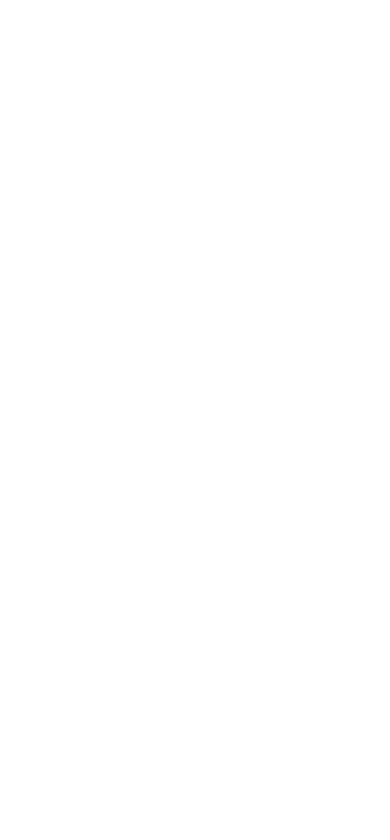
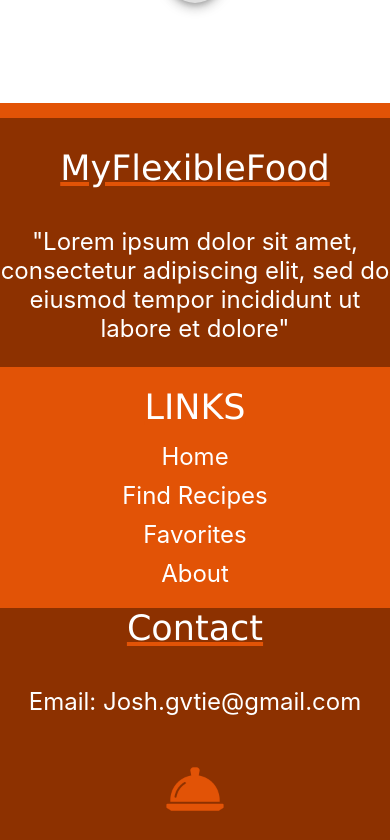
Before and after one commit to JoshuaGutie/flexible-foods, a React (Create React App) app: page /recipes in a window 390 px wide. Shown: the part 1086-1926 px from the top of the page. Before the commit the page ends 1054 px from the top, so only its background shows below. Built offline with nearby package versions, Linux system fonts and the light colour scheme.

Commit message:
search page styled, responsive bug fixes

```diff
--- /dev/null
+++ b/src/components/Footer.js
@@ -0,0 +1,49 @@
+import "./css/footer.css";
+import { NavLink } from "react-router-dom";
+import platter from "./img/platter.png"
+
+
+
+function Footer() {
+    return (
+        <div className="footer">
+
+            <div className="flexibleInfo">
+                <span>MyFlexibleFood</span>
+                <p>"Lorem ipsum dolor sit amet, consectetur adipiscing elit, sed do eiusmod tempor incididunt ut labore et dolore"</p>
+            </div>
+            <div className="footerLinks">
+                <span>LINKS</span>
+            {
+            <NavLink exact to="/">
+              Home
+            </NavLink>
+          }
+                    {
+            <NavLink exact activeClassName="active" to="/recipes">
+              Find Recipes
+            </NavLink>
+          }
+                    {
+            <NavLink exact activeClassName="active" to="/favorites">
+              Favorites
+            </NavLink>
+          }
+                    {
+            <NavLink exact activeClassName="active" to="/about">
+              About
+            </NavLink>
+          }
+            </div>
+            <div className="footerContact">
+          <span>Contact</span>
+          <p>Email: Josh.gvtie@gmail.com</p>
+          <img src={platter} alt="platter" style={{width:"100px", margin:"auto"}}/>
+
+            </div>
+
+        </div>
+     );
+}
+
+export default Footer;
--- a/src/components/Home.js
+++ b/src/components/Home.js
@@ -6,6 +6,8 @@ import recipes from "./img/recipes.png";
 import calculator from "./img/calculator.png";
 import Button from "@mui/material/Button";
 import { NavLink } from "react-router-dom";
+import Footer from "./Footer";
+
 
 class Home extends Component {
   render() {
@@ -89,6 +91,7 @@ class Home extends Component {
             </span>
           </div>
         </div>
+        <Footer />
       </div>
     );
   }
--- a/src/components/Meal.js
+++ b/src/components/Meal.js
@@ -23,7 +23,7 @@ export default function Meal({ item }) {
        <img src={item.image} alt="recipe" className="mealImage" />
         <a href={info.spoonacularSourceUrl} target="_blank" className="mealTitle">{item.title}</a>
         <a className="missing">Missing ingredients: {item.usedIngredientCount}</a>
-        <b className="missing">{info.dishTypes}</b>
+        <b className="missing">Type: {info.dishTypes[0]}</b>
 
     </div>
   );
--- a/src/components/Recipes.js
+++ b/src/components/Recipes.js
@@ -3,6 +3,8 @@ import searchCover from "./img/searchCover.png";
 import "./css/recipes.css";
 import Search from "./Search";
 import orange from "./img/orange.png";
+import Footer from "./Footer";
+
 
 class Recipes extends Component {
   render() {
@@ -37,6 +39,7 @@ class Recipes extends Component {
           </span>
         </div>
         <Search />
+        <Footer />
       </div>
     );
   }
--- /dev/null
+++ b/src/components/css/footer.css
@@ -0,0 +1,85 @@
+.footer {
+    display: flex;
+    width: 100vw;
+    height: 275px;
+    background-color: #8D3100;
+    border-top:#E25306 15px solid ;
+    padding-top: 30px;
+    color: white;
+}
+
+.footer p {
+font-size: 24px;
+}
+
+.flexibleInfo {
+    display: flex;
+    flex-direction: column;
+    justify-content: center;
+    width: 30vw;
+    height: fit-content;
+}
+
+.footer span {
+    font-size: 35px;
+    text-decoration: solid underline #E25306 4px;
+    margin: auto;
+    margin-bottom: 15px;
+    width: fit-content;
+}
+
+.footerLinks {
+    display: flex;
+    flex-direction: column;
+    width: 35vw;
+    height: fit-content;
+}
+.footerLinks a {
+    text-decoration: none;
+    color: #FFFF;
+    font-size: 24px;
+    margin-bottom: 10px;
+    transition: .3s;
+}
+
+.footerLinks a:hover {
+color: #E25306;
+font-size: 26px;
+}
+
+.footerContact {
+    display: flex;
+    flex-direction: column;
+    width: 35vw;
+    height: fit-content;
+}
+
+
+@media only screen and (max-width: 850px) {
+    .footer {
+        flex-direction: column;
+        height: fit-content;
+
+
+    }
+
+    .flexibleInfo {
+        width: 100vw;
+
+    }
+
+    .footerLinks{
+        width: 100vw;
+        background-color: #E25306;
+        padding-top: 20px;
+        padding-bottom: 10px;
+    }
+
+    .footerContact{
+        width: 100vw;
+    }
+
+    .footer span {
+    }
+
+}
--- a/src/components/css/home.css
+++ b/src/components/css/home.css
@@ -72,6 +72,7 @@ span {
     justify-content: space-evenly;
     margin-left: 10vw;
     height: auto;
+    margin-bottom: 100px;
 }
 
 .card {
--- a/src/components/css/nav.css
+++ b/src/components/css/nav.css
@@ -8,20 +8,23 @@
 
 .nav a {
   text-decoration: none;
+  border-radius: 3px;
   font-size: 30px;
   font-family: "Gill Sans", "Gill Sans MT", Calibri, "Trebuchet MS", sans-serif;
   color: #252525;
   margin: auto;
+  transition: color .1s ease-in-out, color .1s ease-in-out;
 }
 
 .nav a:hover {
+  text-decoration: solid underline #E25306 4px;
+  color: white;
     background-color: #d1ffff rgba(0, 0, 0, 0.5);
     color: #F96D22;
     ;}
 
   .nav a.active {
     text-decoration: solid underline #E25306 4px;
-    opacity: 0.75;
   }
 
 .fork {
@@ -40,6 +43,13 @@
   width: 100vw;
   height: 75px;
   box-shadow: rgba(0, 0, 0, 0.25) 0px 54px 55px, rgba(0, 0, 0, 0.12) 0px -12px 30px, rgba(0, 0, 0, 0.12) 0px 4px 6px, rgba(0, 0, 0, 0.17) 0px 12px 13px, rgba(0, 0, 0, 0.09) 0px -3px 5px;
+  position: fixed;
+  background-color: #FFFF;
+  z-index: 9999;
+}
+
+.cover{
+  margin-top: 110px;
 }
 .mobileNav a {
   text-decoration: none;
@@ -68,6 +78,8 @@
   font-family: "Gill Sans", "Gill Sans MT", Calibri, "Trebuchet MS", sans-serif;
   color: #252525;
   margin-top: 40px;
+  margin-top: 125px;
+
 }
 
 .mobileLinks a:hover {
--- a/src/components/css/search.css
+++ b/src/components/css/search.css
@@ -2,6 +2,7 @@
     display: flex;
     align-items: flex-start;
     justify-content: center;
+    margin-bottom: 100px;
 }
 .listC {
     display: flex;
@@ -93,6 +94,7 @@ padding: 10px;
 }
     .mealC img {
         width: 300px;
+        border: 0px;
     }
 
     .mealC img:hover {
```
Also changed, not shown: src/components/img/platter.png (added).
